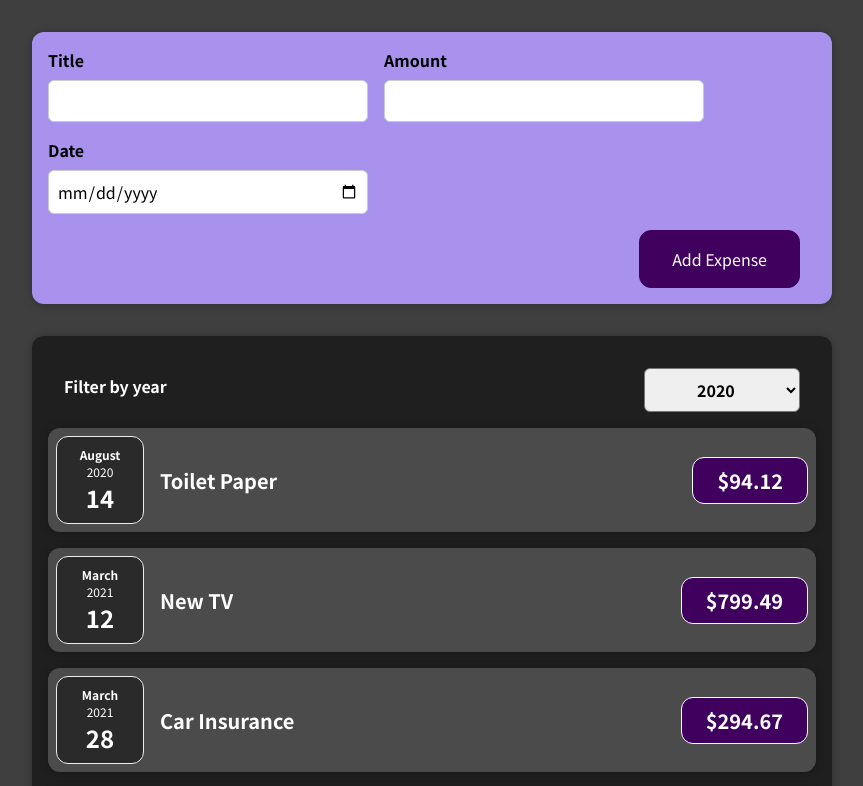
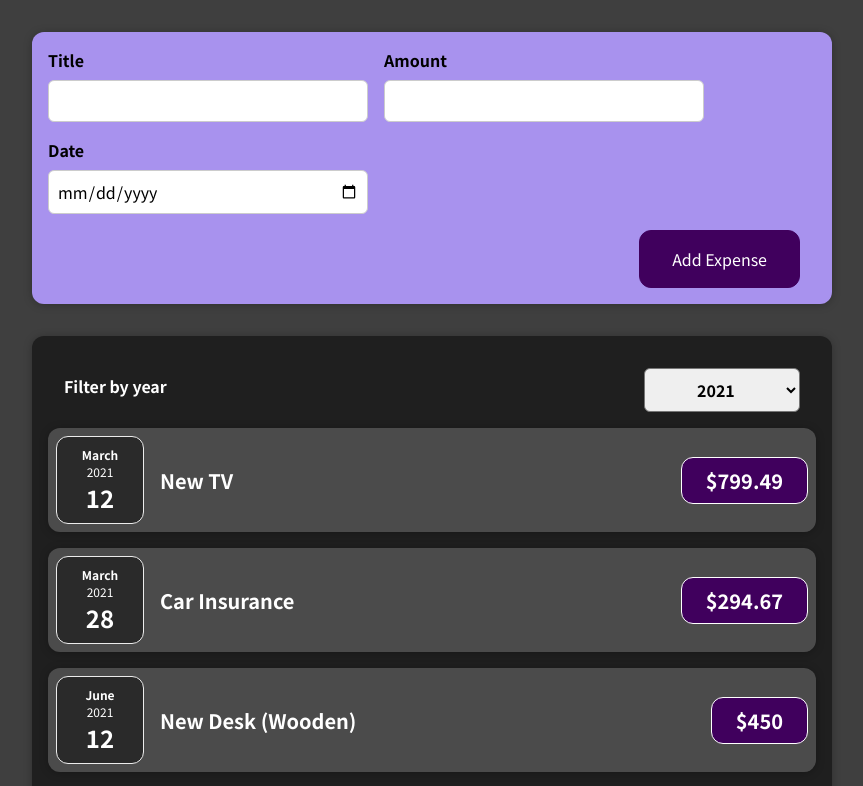
Before and after one commit to anicacio/react-complete-guide, a React (Create React App) app: page / in a window 1280 px wide. Shown: the top 786 px of the page, without its empty margins (208-1071 px from the left). Built offline with nearby package versions, Linux system fonts and the light colour scheme.

Commit message:
Assignment 3: Time to Practice: Working with Lists

```diff
--- a/src/components/Expenses/Expenses.js
+++ b/src/components/Expenses/Expenses.js
@@ -5,7 +5,7 @@ import "./Expenses.css";
 import ExpensesFilter from "./ExpensesFilter";
 
 const Expenses = (props) => {
-  const [filteredYear, setFilteredYear] = useState("2020");
+  const [filteredYear, setFilteredYear] = useState("2021");
   const filterChangeHandler = (selectedYear) => {
     setFilteredYear(selectedYear);
   };
@@ -15,8 +15,11 @@ const Expenses = (props) => {
         selected={filteredYear}
         onChangeFilter={filterChangeHandler}
       />
-      {console.log(props.items)}
-      {props.items.map((expense) => (
+      {props.items
+        .filter((expense) => {
+          return expense.date.getFullYear().toString() === filteredYear;
+        })
+        .map((expense) => (
           <ExpenseItem
             key={expense.id}
             title={expense.title}
```
Also changed, not shown: 1 other file (tests, documents, lock files or other folders). Lines whose indentation alone changed are shown as unchanged.
